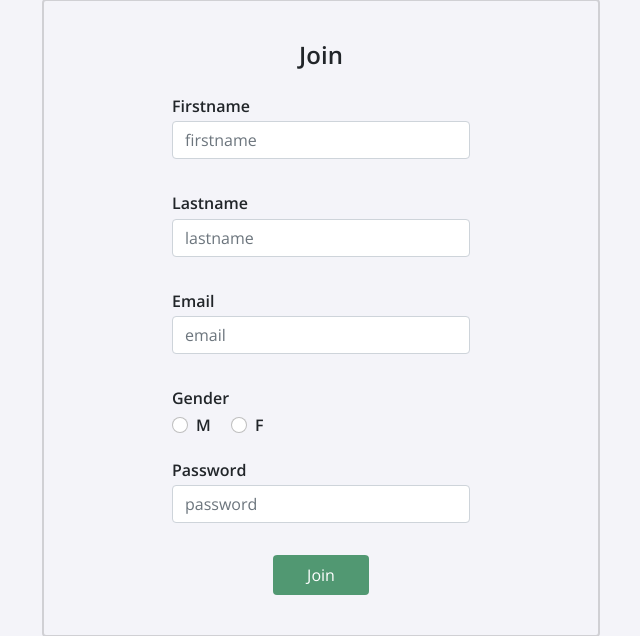
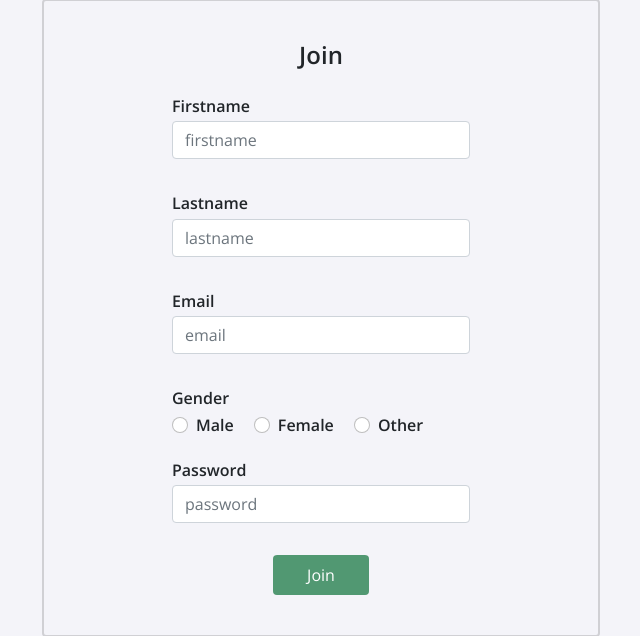
Before and after one commit to amoablo/comp3161-project, a Flask app: page /join in a window 1280 px wide. Shown: the part 207-843 px from the top of the page, without its empty margins (319-959 px from the left). Run offline with Flask 2, Linux system fonts and the light colour scheme; some libraries are stand-ins or nearby versions.

Commit message:
Added 'other' gender radio btn and removed duplicate db_connect() as one was previously created.

```diff
--- a/app/forms.py
+++ b/app/forms.py
@@ -10,7 +10,6 @@ class LoginForm(FlaskForm):
 class SignUpForm(FlaskForm):
     firstname=StringField('Firstname', validators=[InputRequired()])
     lastname=StringField('Lastname', validators=[InputRequired()])
-    gender=StringField('Gender', validators=[InputRequired()])
     email = StringField("Email",  validators=[DataRequired(), Email()])
     password = PasswordField('Password', validators=[InputRequired()])
 
--- a/app/static/css/app.css
+++ b/app/static/css/app.css
@@ -180,3 +180,7 @@ footer{
 .gender-group{
     padding-bottom: 1rem !important;
 }
+.form-check-input:checked {
+    background-color: #519872;
+    border-color: #519872;
+}
--- a/app/templates/join.html
+++ b/app/templates/join.html
@@ -19,16 +19,19 @@
             {{ form.email.label }} {{ form.email(class='form-control', placeholder="email") }}
         </div>
         <div class="form-group gender-group">
-            {{ form.gender.label(class='d-block') }}
+            <label for="gender-group" class="d-block">Gender</label>
             <div class="form-check form-check-inline">
-                <input class="form-check-input" type="radio" name="inlineRadioOptions" id="inlineRadio1" value="M">
-                <label class="form-check-label" for="inlineRadio1">M</label>
+                <input class="form-check-input" type="radio" name="genderOptions" id="inlineRadio1" value="M">
+                <label class="form-check-label" for="inlineRadio1">Male</label>
             </div>
             <div class="form-check form-check-inline">
-                <input class="form-check-input" type="radio" name="inlineRadioOptions" id="inlineRadio2" value="F">
-                <label class="form-check-label" for="inlineRadio2">F</label>
+                <input class="form-check-input" type="radio" name="genderOptions" id="inlineRadio2" value="F">
+                <label class="form-check-label" for="inlineRadio2">Female</label>
             </div>
-            <!-- {{ form.gender.label }} {{ form.gender(class='form-control', placeholder="M or F") }} -->
+            <div class="form-check form-check-inline">
+                <input class="form-check-input" type="radio" name="genderOptions" id="inlineRadio3" value="O">
+                <label class="form-check-label" for="inlineRadio2">Other</label>
+            </div>
         </div>
         <div class="form-group">
             {{ form.password.label }} {{ form.password(class='form-control', placeholder="password") }}
--- a/app/views.py
+++ b/app/views.py
@@ -9,14 +9,6 @@ from flask.helpers import send_from_directory
 from app.models import User
 import pymysql
 
-
-def db_connect():
-    '''Connects to mysql database using environment variables'''
-    return pymysql.connect(host=app.config['DATABASE_HOST'],
-                             user=app.config['DATABASE_USER'],
-                             password=app.config['DATABASE_PASSWORD'],
-                             database=app.config['DATABASE_NAME'],
-                             cursorclass=pymysql.cursors.DictCursor)
 
 @app.route('/')
 def home():
@@ -36,7 +28,7 @@ def recipes():
     # returns array of tuples
     #rows=cur.fetchall()
     recipieList = list(cur.fetchall())
-    print(recipieList)
+    # print(recipieList)
     #for r in rows:
      #   print(f"Name:{r[1]}  Date: {r[2]}")
     cur.close()
@@ -81,7 +73,7 @@ def myRecipes():
     # returns array of tuples
     #rows=cur.fetchall()
     recipieList = list(cur.fetchall())
-    print(recipieList)
+    # print(recipieList)
     #for r in rows:
      #   print(f"Name:{r[1]}  Date: {r[2]}")
     cur.close()
@@ -105,7 +97,7 @@ def mealPlan():
             result = cursor.fetchall()
             calories = form.calories.data
             not_found = True
-            print(result)
+            # print(result)
             # while not_found:
             #     random.randrange(1, length(result))
             return render_template('mealplan.html', plan=result)
@@ -187,7 +179,7 @@ def join():
             # Get the username and password values from the form.
             firstname=form.firstname.data
             lastname=form.lastname.data
-            gender=form.gender.data
+            gender = request.form['genderOptions']
             email = form.email.data
             password = form.password.data
 
@@ -240,15 +232,14 @@ def load_user(user_id):
                 return User(user["user_id"], user["first_name"], user["last_name"], user["email"], user["gender"], user["password"])
     return None
 
-# Connect to the database
 def db_connect():
+    '''Connects to mysql database using environment variables'''
     return pymysql.connect(host=app.config['DATABASE_HOST'],
                              user=app.config['DATABASE_USER'],
                              password=app.config['DATABASE_PASSWORD'],
                              database=app.config['DATABASE_NAME'],
                              charset='utf8mb4',
                              cursorclass=pymysql.cursors.DictCursor)
-
 
 @app.route('/recipes/<filename>')
 def getImage(filename):
```
